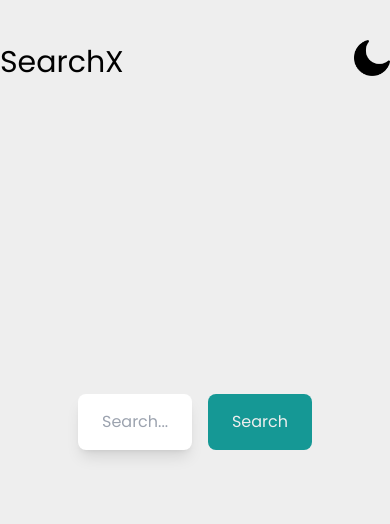
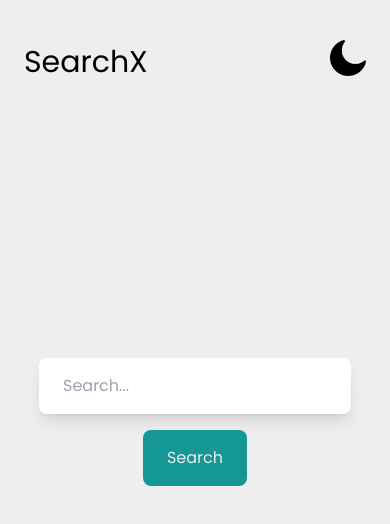
Before and after one commit to Md-Talim/search-x, a Next.js app: page / in a window 390 px wide. Shown: the top 524 px of the page. Built offline with nearby package versions, Linux system fonts and the light colour scheme.

Commit message:
Make the homepage responsive

```diff
--- a/components/NavBar.tsx
+++ b/components/NavBar.tsx
@@ -7,7 +7,7 @@ interface Props {
 
 const NavBar = ({ children }: Props) => {
   return (
-    <nav className='container mx-auto flex items-center justify-between py-10'>
+    <nav className='container mx-auto flex items-center justify-between py-10 px-6 lg:px-0'>
       <h1 className='text-3xl'>SearchX</h1>
       {children}
       <ul className='flex items-center gap-4'>
--- a/components/SearchInput.tsx
+++ b/components/SearchInput.tsx
@@ -14,7 +14,7 @@ const SearchInput = () => {
   };
 
   return (
-    <form className='mx-auto flex w-3/5 items-center gap-4'>
+    <form className='mx-auto flex w-4/5 flex-col items-center gap-4 sm:w-3/5 md:flex-row'>
       <input
         placeholder='Search...'
         className='mx-auto block w-full rounded-lg px-6 py-4 text-dark shadow-lg focus:outline-none'
--- a/components/SearchResults.tsx
+++ b/components/SearchResults.tsx
@@ -1,5 +1,4 @@
 import { Data } from '@/pages/search';
-import Image, { StaticImageData } from 'next/image';
 
 interface Props {
   results: Data;
```
